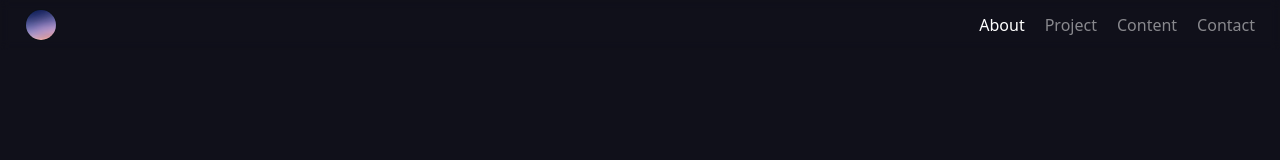
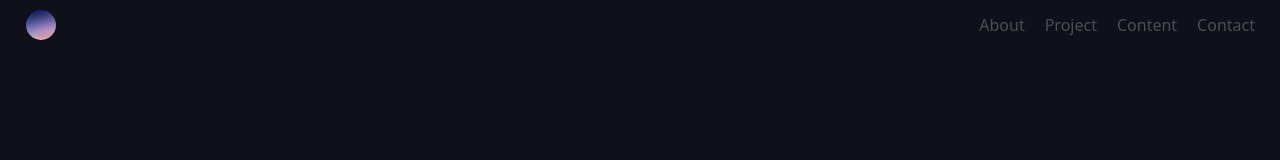
Before and after one commit to haharimoto/react-profile, a React (Vite) app: page / in a window 1280 px wide. Shown: the top 160 px of the page. Built offline with nearby package versions, Linux system fonts and the light colour scheme.

Commit message:
added hover effect to buttons and links, removed scroll eventHandlers for links in Header

```diff
--- a/src/App.css
+++ b/src/App.css
@@ -88,17 +88,14 @@ nav {
 }
 
 .nav--links a {
-  color: rgba(255, 255, 255, 0.5);
+  color: rgba(255, 255, 255, 0.25);
   margin-right: 20px;
   text-decoration: none;
 }
 
 .nav--links a:hover {
   color: rgba(200, 255, 255, 0.9);
-}
-
-.nav--links a.active {
-  color: white;
+  transition: 0.25s;
 }
 
 .hero {
@@ -328,6 +325,8 @@ nav {
 
 #project button:hover {
   cursor: pointer;
+  color: rgba(200, 255, 255, 0.9);
+  transition: 0.25s;
 }
 
 .grid-container {
@@ -341,6 +340,7 @@ nav {
 
 .grid-container > div {
   transition: transform .2s;
+  border-radius: 5px;
 }
 
 .grid-container > div:hover {
--- a/src/components/Header.jsx
+++ b/src/components/Header.jsx
@@ -6,30 +6,7 @@ import { useState, useEffect } from 'react'
 function Header() {
   const [activeLink, setActiveLink] = useState('about')
 
-  //* understand this useEffect
-  useEffect(() => {
-    function handleScroll() {
-      const about = document.getElementById('about')
-      const project = document.getElementById('project')
-      const content = document.getElementById('content')
-      const contact = document.getElementById('contact')
-      const scrollPosition = window.pageYOffset || document.documentElement.scrollTop
 
-      if (scrollPosition < project.offsetTop) {
-        setActiveLink('about')
-      } else if (scrollPosition < content.offsetTop) {
-        setActiveLink('project')
-      } else if (scrollPosition < contact.offsetTop) {
-        setActiveLink('content')
-      } else {
-        setActiveLink('contact')
-      }
-    }
-    window.addEventListener('scroll', handleScroll)
-    return () => {
-      window.removeEventListener('scroll', handleScroll)
-    }
-  }, [])
 
   function scrollToSections(e, id) {
     e.preventDefault()
@@ -42,10 +19,10 @@ function Header() {
       <nav>
         <img className="nav--icon" src={avatar} alt="" />
         <div className="nav--links">
-          <a href='' className={activeLink === 'about' ? 'active' : ''} onClick={(e) => scrollToSections(e, 'about')}>About</a>
-          <a href='' className={activeLink === 'project' ? 'active' : ''} onClick={(e) => scrollToSections(e, 'project')}>Project</a>
-          <a href='' className={activeLink === 'content' ? 'active' : ''} onClick={(e) => scrollToSections(e, 'content')}>Content</a>
-          <a href='' className={activeLink === 'contact' ? 'active' : ''} onClick={(e) => scrollToSections(e, 'contact')}>Contact</a>
+          <a href='' onClick={(e) => scrollToSections(e, 'about')}>About</a>
+          <a href='' onClick={(e) => scrollToSections(e, 'project')}>Project</a>
+          <a href='' onClick={(e) => scrollToSections(e, 'content')}>Content</a>
+          <a href='' onClick={(e) => scrollToSections(e, 'contact')}>Contact</a>
         </div>
       </nav>
     </header>
```
